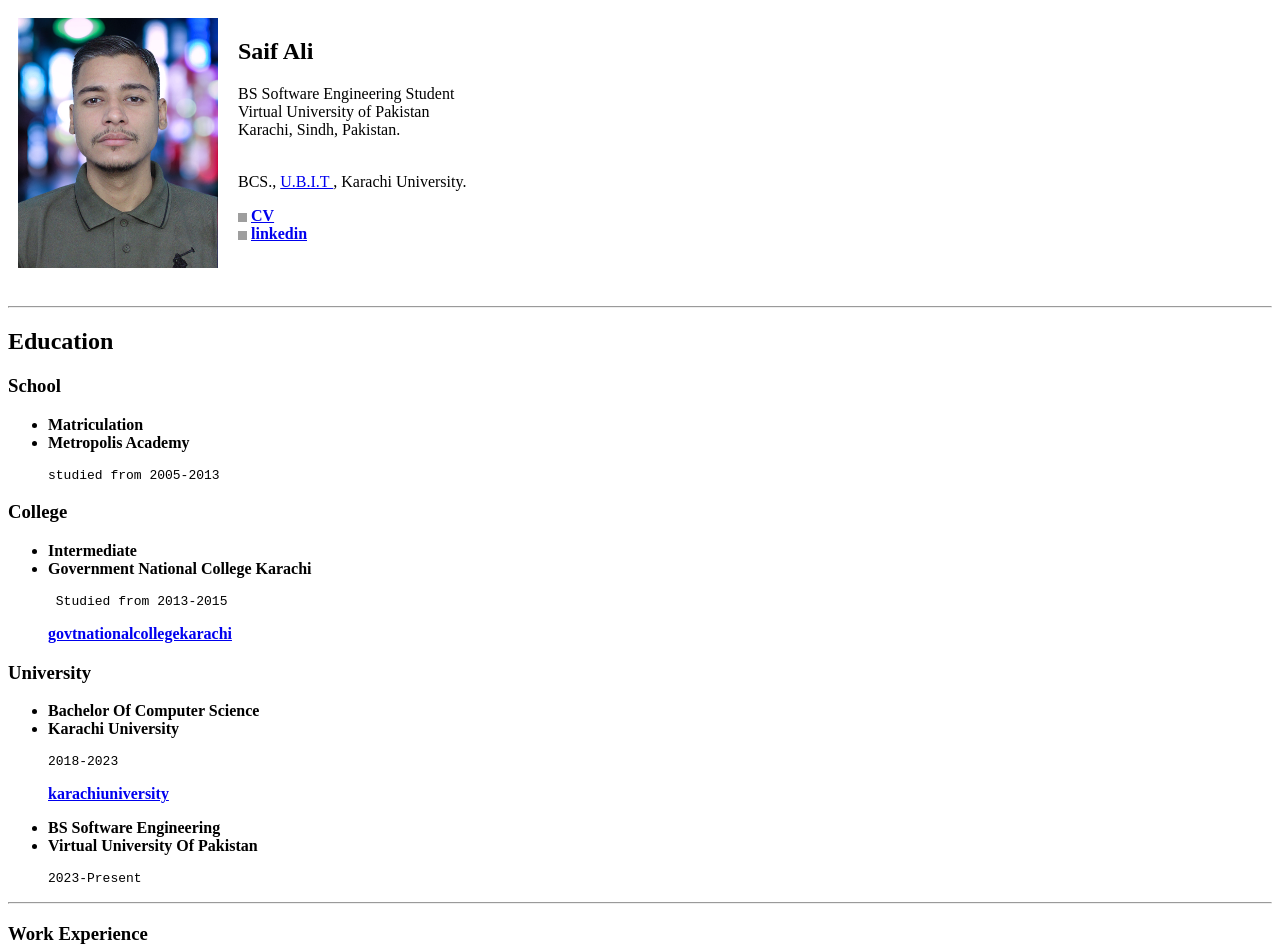
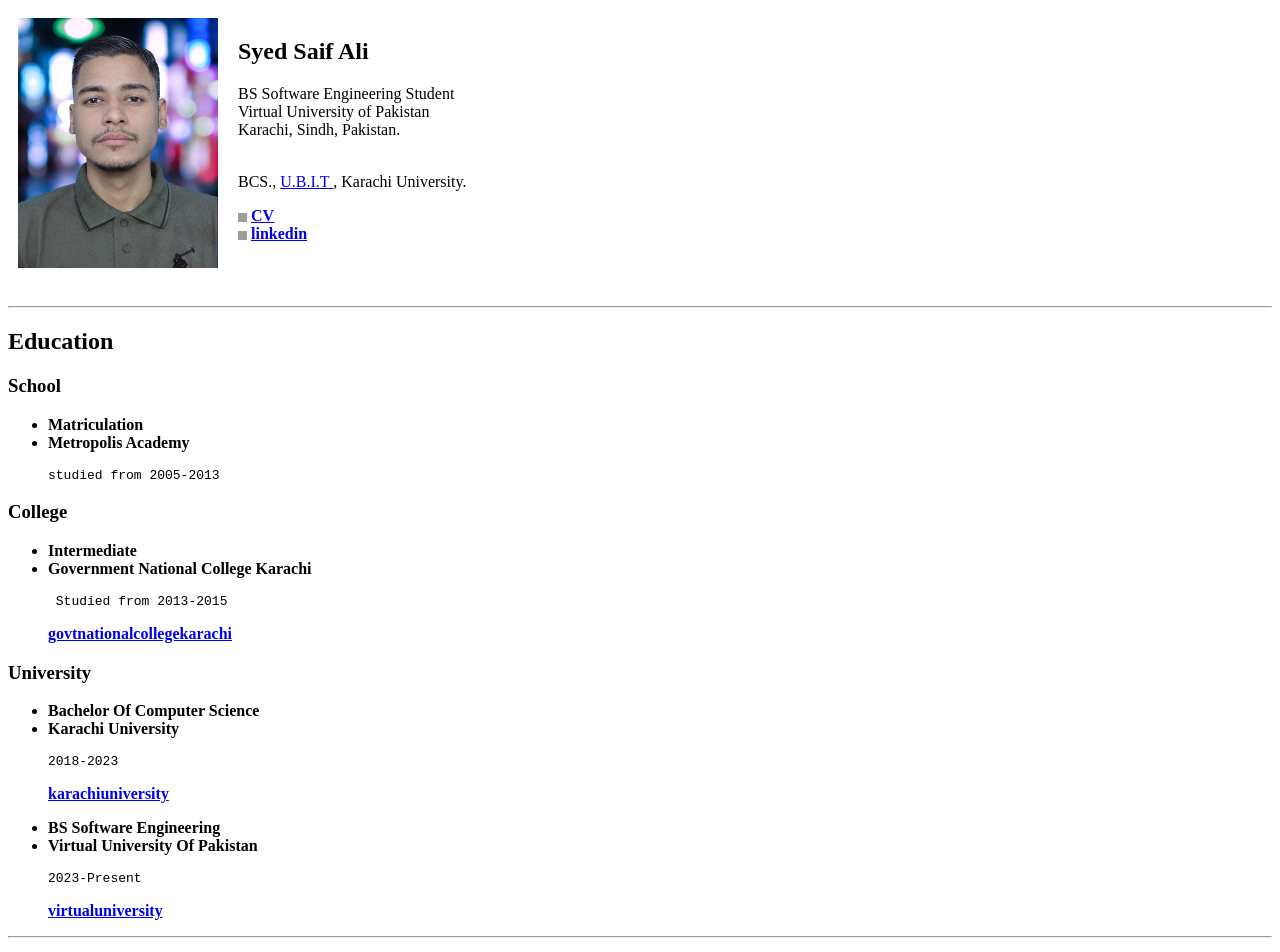
Before and after one commit to SaifAli221211995/Portfolio, a plain HTML site: page index.html in a window 1280 px wide. Shown: the top 952 px of the page. Drawn offline with Linux system fonts and the light colour scheme; grey boxes are pictures that could not be loaded.

Commit message:
Update index.html

```diff
--- a/index.html
+++ b/index.html
@@ -3,7 +3,7 @@
 <head>
     <meta charset="UTF-8">
     <meta name="viewport" content="width=device-width, initial-scale=1.0">
-    <title>Saif Ali</title>
+    <title>Syed Saif Ali</title>
 </head>
 <body>
     <table cellpadding="10" cellspacing="0">
@@ -14,7 +14,7 @@
             </td>
 
             <td align="left" valign="top">
-                <h2> Saif Ali</h2>
+                <h2> Syed Saif Ali</h2>
                 BS Software Engineering Student<br>
                 Virtual University of Pakistan<br>
                 Karachi, Sindh, Pakistan.<br><br>
@@ -68,6 +68,7 @@
              <li><b>BS Software Engineering</b></li>
              <li><b>Virtual University Of Pakistan</b></li>
              <p><pre>2023-Present</pre></p>
+             <a href="https://www.vu.edu.pk/pages/bsse"><b>virtualuniversity</b></a>
          </ul>
 
     </hr>
@@ -125,7 +126,7 @@
                          Collaborating with graphic designers and back-end developers
                      </li>
                  </ul>
-            <p>Account Opening Officer</p>
+            <p><b>Account Opening Officer</b></p>
         <pre> Nov-2024 to Present </pre>
         <ul>
             <li>
```
